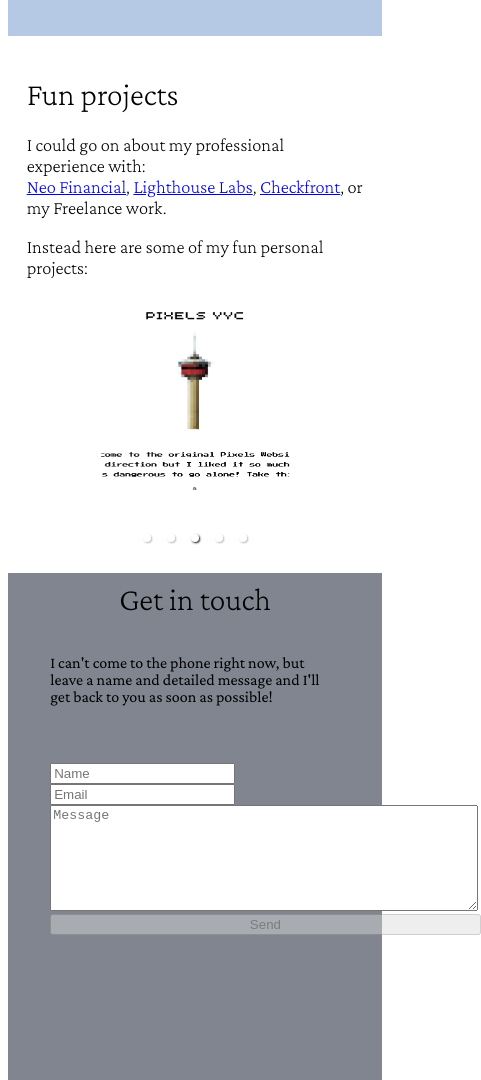
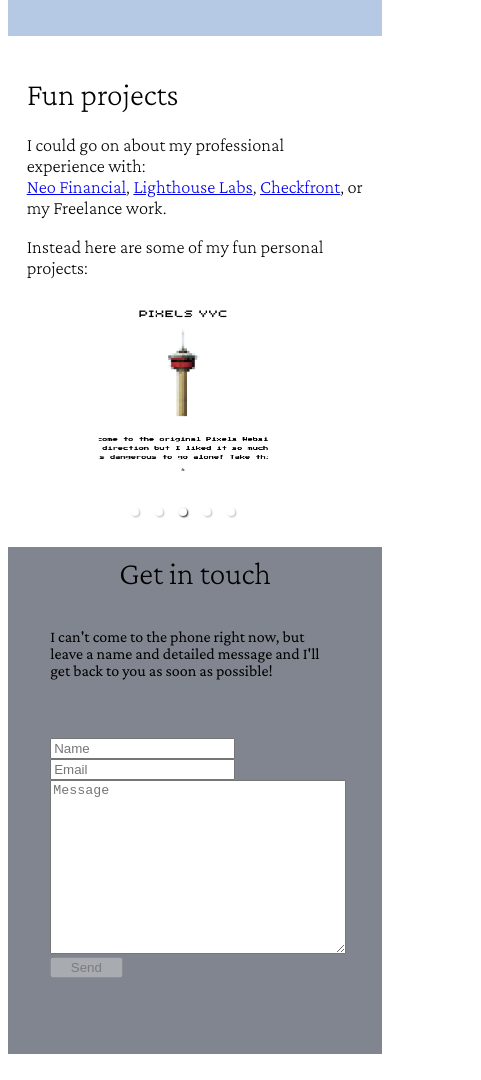
Before and after one commit to connkat/personal-site, a React (Create React App) app: page / in a window 390 px wide. Shown: the part 1448-2528 px from the top of the page, 481 px wide, since content can reach past the window. After the commit the page ends 2502 px from the top, so only its background shows below. Built offline with nearby package versions, Linux system fonts and the light colour scheme.

Commit message:
mobile contact

```diff
--- a/src/styling/contact.css
+++ b/src/styling/contact.css
@@ -22,10 +22,16 @@
 }
 
 textarea {
-	width: 50vh;
-	height: 100px;
+	width: 24%;
+	height: 20vh;
 }
 
 .submit_button {
-	width: 51vh;
+	width: 25%;
 }
+
+@media only screen and (max-width: 800px) {
+	textarea {
+		width: 100%;
+	}
+}
--- a/src/styling/portfolio.css
+++ b/src/styling/portfolio.css
@@ -68,6 +68,7 @@
 @media only screen and (max-width: 800px) {
 	.react-reveal.carousel {
 		margin-left: 15%;
+		width: 90%;
 		img {
 			max-width: 	80%;
 			max-height: 75%;
```
